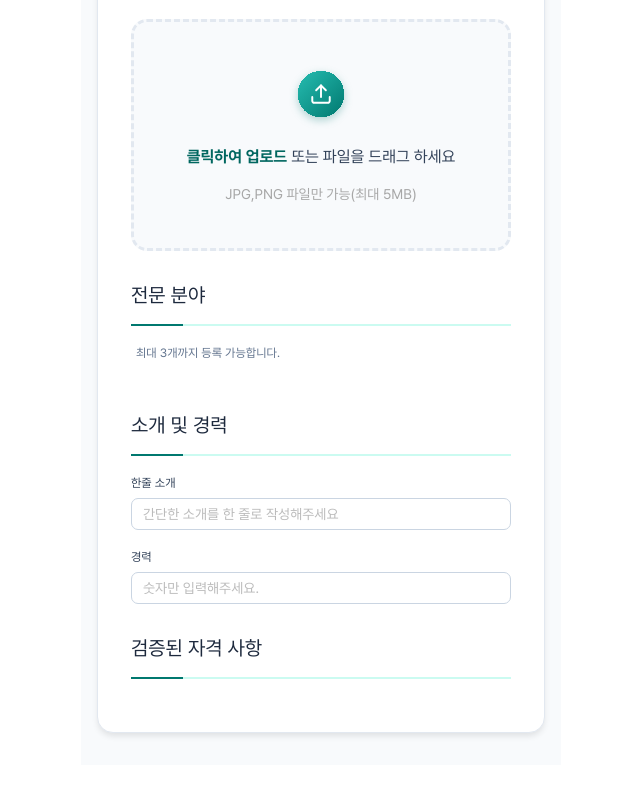
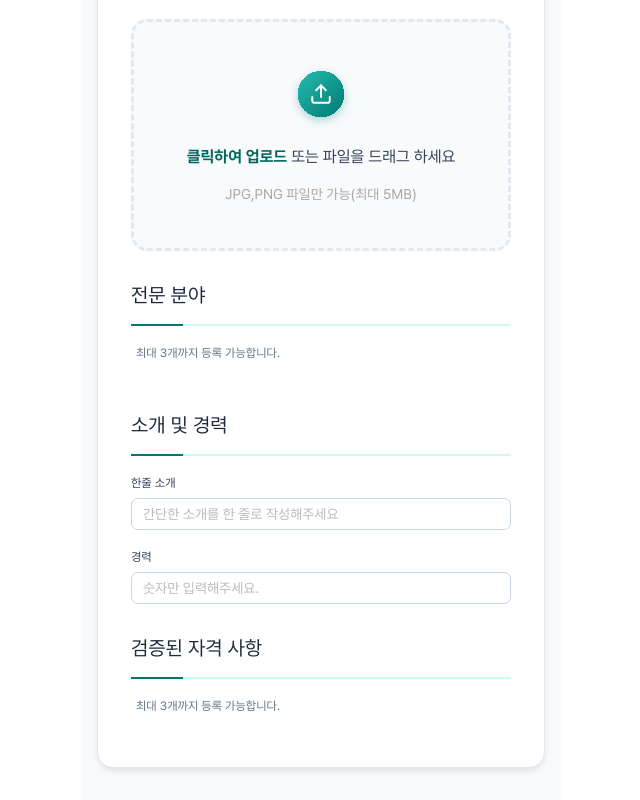
Before and after one commit to woowacourse-teams/2025-Fit-toring, a React app in the folder frontend/: page /mentoring-create in a window 1280 px wide. Shown: the part 464-1264 px from the top of the page, without its empty margins (319-959 px from the left). Before the commit the page ends 1229 px from the top, so only its background shows below. Built offline with nearby package versions, Linux system fonts and the light colour scheme.

Commit message:
feat: CertificateSection 가이드 글 추가 #185

```diff
--- a/frontend/src/pages/mentoringCreate/components/CertificateSection/CertificateSection.tsx
+++ b/frontend/src/pages/mentoringCreate/components/CertificateSection/CertificateSection.tsx
@@ -1,4 +1,4 @@
-import React from 'react';
+import styled from '@emotion/styled';
 
 import TitleSeparator from '../TitleSeparator/TitleSeparator';
 
@@ -6,8 +6,17 @@ function CertificateSection() {
   return (
     <section>
       <TitleSeparator>검증된 자격 사항</TitleSeparator>
+      <StyledGuideText>최대 3개까지 등록 가능합니다.</StyledGuideText>
     </section>
   );
 }
 
 export default CertificateSection;
+
+const StyledGuideText = styled.p`
+  margin-bottom: 2rem;
+  padding-left: 0.5rem;
+
+  ${({ theme }) => theme.TYPOGRAPHY.B4_R}
+  color: ${({ theme }) => theme.FONT.B04}
+`;
```
